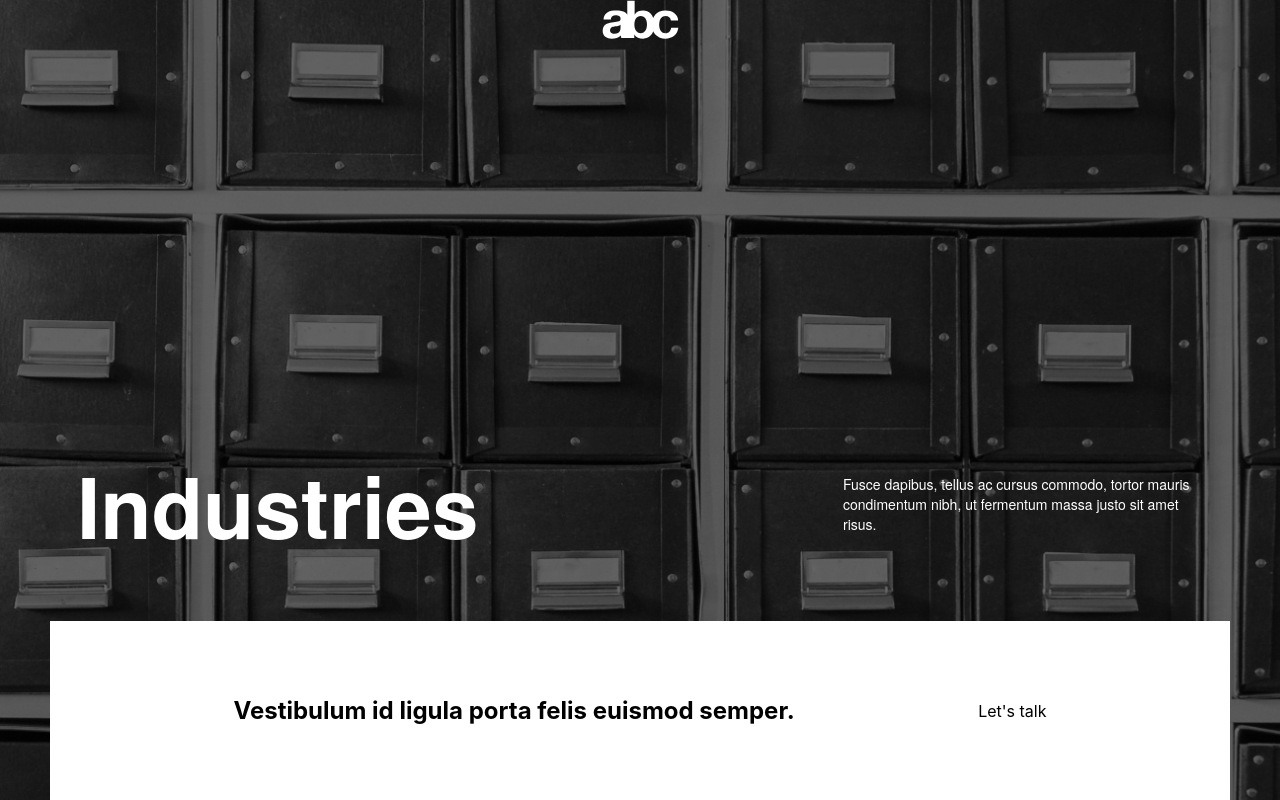
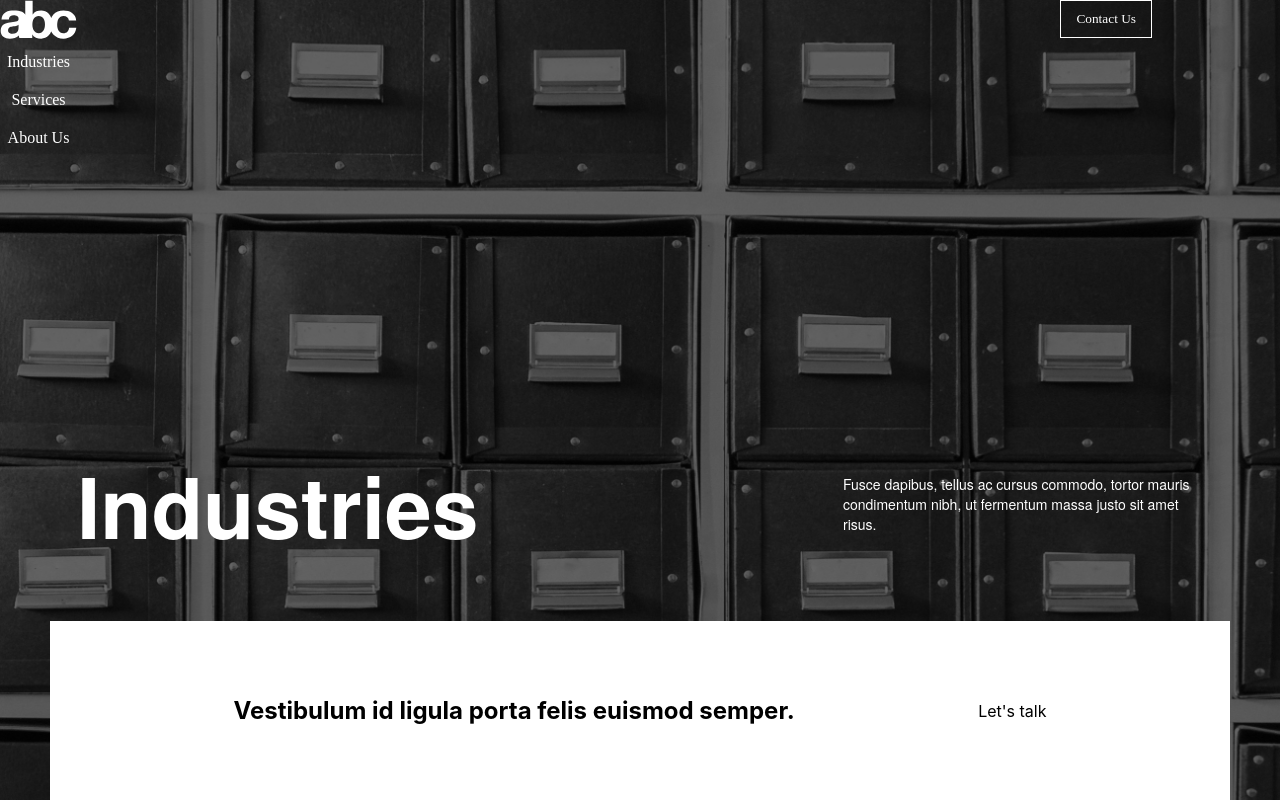
Before and after one commit to mmarsden89/component-dev-test, a React (Create React App) app: page / in a window 1280 px wide. Built offline with nearby package versions, Linux system fonts and the light colour scheme.

Commit message:
general layout work

```diff
--- a/src/components/layout/Layout.css
+++ b/src/components/layout/Layout.css
@@ -1,5 +1,26 @@
 .layout-container {
-  width: 100vw;
+  width: 90vw;
+  position: absolute;
+  display: flex;
+  flex-direction: columns;
+  justify-content: space-between;
+  max-width: 1440px;
+}
 
-  position: absolute;
+.nav-link {
+  font-family: HelveticaNeue-Bold;
+  color: white;
+  padding: 10px 0;
 }
+
+.nav-link:active {
+  color: orange;
+}
+
+.contact-us {
+  background-color: transparent;
+  padding: 10px 15px;
+  border: solid 1px white;
+  color: white;
+  font-family: HelveticaNeue-bold;
+}
--- a/src/components/layout/Layout.js
+++ b/src/components/layout/Layout.js
@@ -1,10 +1,21 @@
 import abc_logo from "../../assets/abc_logo.svg";
 import "./Layout.css";
+import content from "../../assets/content.json";
+
+const linkMap = content.pages.map((item) => (
+  <div className="nav-link">{item.title}</div>
+));
 
 const Layout = () => {
   return (
     <div className="layout-container">
-      <img src={abc_logo} />
+      <div>
+        <img src={abc_logo} />
+        {linkMap}
+      </div>
+      <div>
+        <button className="contact-us">Contact Us</button>
+      </div>
     </div>
   );
 };
```
